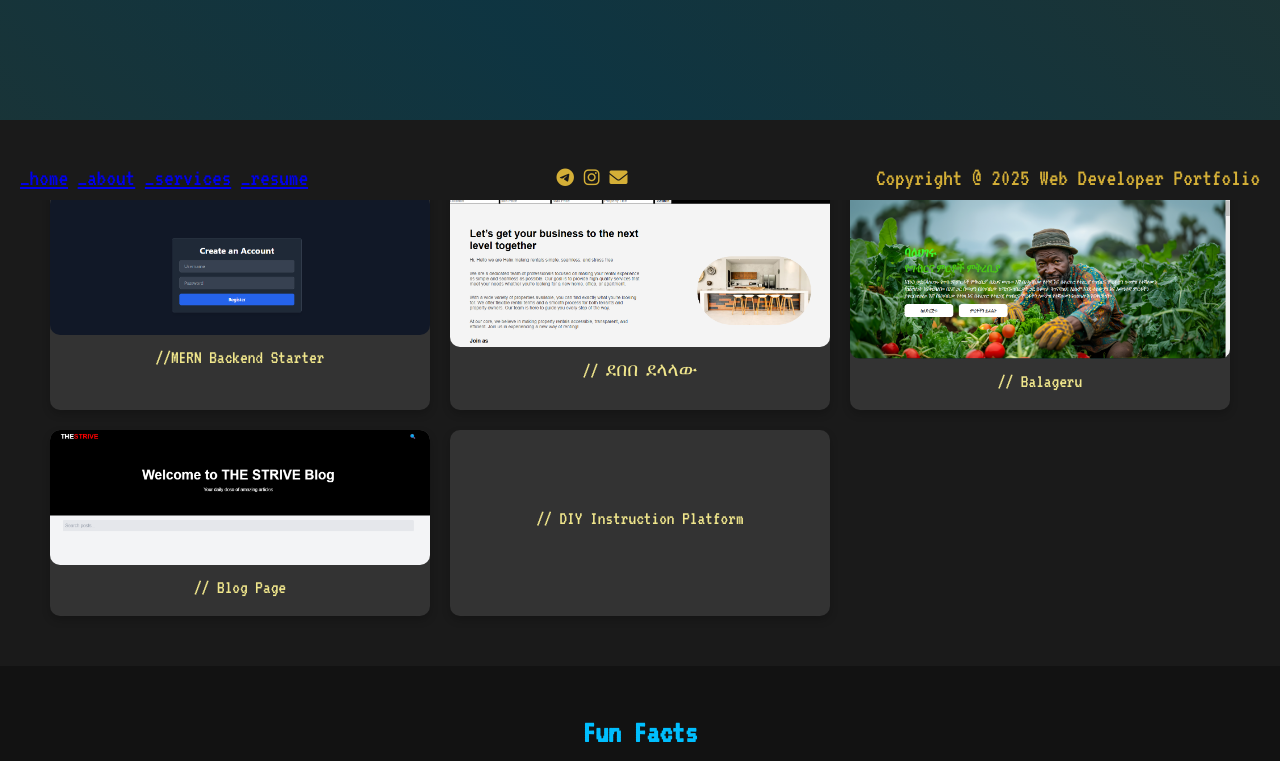
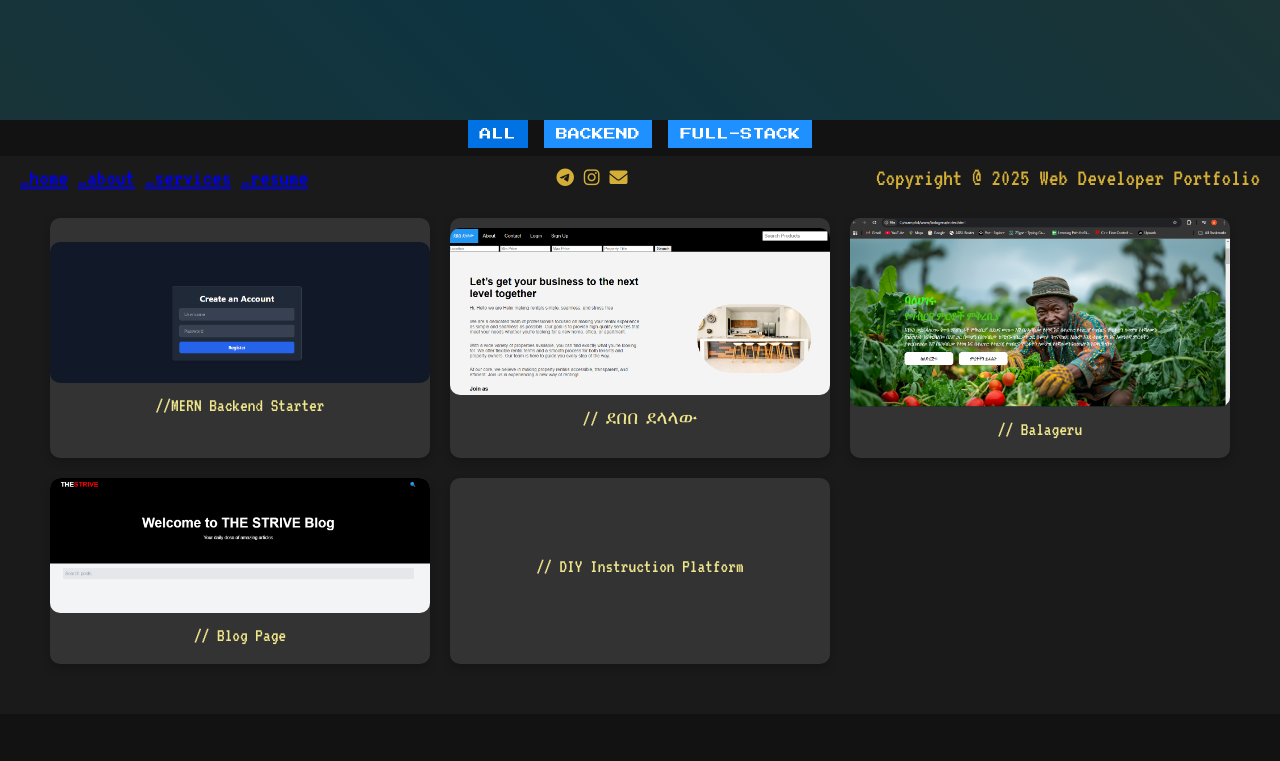
Before and after one commit to adams1864/Eliyanan, a plain HTML site: page Ela/portfolio.html in a window 1280 px wide. Shown: the part 600-1361 px from the top of the page. Drawn offline with Linux system fonts and the light colour scheme.

Commit message:
fix/unfinished modification

```diff
--- a/Ela/portfolio.html
+++ b/Ela/portfolio.html
@@ -80,6 +80,7 @@
       padding: 50px;
       background-color: #1a1a1a;
       position: relative;
+      justify-content: center; /* Add this line */
     }
     .portfolio-item {
       background-color: #333;
@@ -286,6 +287,40 @@
       background-color: #00bfff;
       transform: scale(1.1);
     }
+    #filter-buttons {
+      margin-bottom: 20px;
+    }
+
+    .filter-btn {
+      background: #1e90ff;
+      border: none;
+      padding: 8px 12px;
+      color: #fff;
+      font-size: 12px;
+      cursor: pointer;
+      font-family: 'Press Start 2P', cursive;
+      text-transform: uppercase;
+      margin: 0 5px;
+    }
+
+    .filter-btn.active {
+      background: #0072e3;
+    }
+
+    .portfolio-item, .fun-facts, .contact-container {
+      opacity: 0;
+      transform: translateY(20px);
+      transition: opacity 0.5s ease, transform 0.5s ease;
+    }
+
+    .portfolio-item.visible, .fun-facts.visible, .contact-container.visible {
+      opacity: 1;
+      transform: translateY(0);
+    }
+
+    .hidden {
+      display: none;
+    }
   </style>
 </head>
 <body>
@@ -312,33 +347,38 @@
     <p class="highlight">...I have spent  years  in web development, with a strong background in back-end technologies.</p>
     <p class="text-content">Throughout my career, I have worked on a variety of projects that showcase my skills in web development. From creating dynamic and responsive websites to developing robust APIs and managing databases, I have consistently delivered high-quality solutions that meet client needs. My portfolio highlights some of the key projects I have worked on, demonstrating my ability to tackle complex challenges and deliver exceptional results.</p>
   </div>
+  <div id="filter-buttons">
+    <button class="filter-btn active" data-filter="all">All</button>
+    <button class="filter-btn" data-filter="backend">Backend</button>
+    <button class="filter-btn" data-filter="full-stack">Full-Stack</button>
+  </div>
   <div class="portfolio">
-    <div class="portfolio-item">
+    <div class="portfolio-item" data-category="backend">
       <a href="https://github.com/adams1864/Express_starter_file/tree/main">
         <img src="images/Screenshot 2024-11-01 191258.png" alt="MERN Backend Starter">
         <p class="text">//MERN Backend Starter</p>
       </a>
     </div>
-    <div class="portfolio-item">
+    <div class="portfolio-item" data-category="full-stack">
       <a href="https://github.com/adams1864/rental-system/tree/main">
         <img src="images/image.png" alt="ደበበ ደላላው">
         <p class="text">// ደበበ ደላላው</p>
       </a>
     </div>
     <!-- Add more portfolio items as needed -->
-    <div class="portfolio-item">
+    <div class="portfolio-item" data-category="full-stack">
       <a href="https://adams1864.github.io/phpproj/">
         <img src="images/Screenshot 2025-02-16 234150.png" alt="Balageru">
         <p class="text">// Balageru</p>
       </a>
     </div>
-    <div class="portfolio-item">
+    <div class="portfolio-item" data-category="full-stack">
       <a href="https://github.com/adams1864/blog4zteam/tree/main">
         <img src="images/blog.png" alt="Blog">
         <p class="text">// Blog Page</p>
       </a>
     </div>
-     <div class="portfolio-item">
+     <div class="portfolio-item" data-category="full-stack">
       <a href="https://github.com/adams1864/DIY-Project-Instruction-Platform">
         <p class="text">// DIY Instruction Platform</p>
       </a>
--- a/Ela/script.js
+++ b/Ela/script.js
@@ -1,10 +1,13 @@
+
 // Dark Mode Toggle
 const themeToggle = document.getElementById('theme-toggle');
+if (themeToggle) {
   themeToggle.addEventListener('click', () => {
     document.body.classList.toggle('dark-mode');
     const isDarkMode = document.body.classList.contains('dark-mode');
     localStorage.setItem('dark-mode', isDarkMode);
   });
+}
 
 // Check for saved dark mode preference
 const savedDarkMode = localStorage.getItem('dark-mode');
@@ -16,9 +19,51 @@ if (savedDarkMode === 'true') {
 const showMoreButton = document.getElementById('show-more');
 const projectCards = document.querySelectorAll('.project-card');
 
+if (showMoreButton) {
   showMoreButton.addEventListener('click', () => {
     projectCards.forEach((card) => {
       card.style.display = 'block';
     });
     showMoreButton.style.display = 'none';
   });
+}
+
+// Project Filtering
+const filterButtons = document.querySelectorAll('.filter-btn');
+const portfolioItems = document.querySelectorAll('.portfolio-item');
+
+if (filterButtons.length > 0 && portfolioItems.length > 0) {
+  filterButtons.forEach(button => {
+    button.addEventListener('click', () => {
+      const filter = button.getAttribute('data-filter');
+
+      filterButtons.forEach(btn => btn.classList.remove('active'));
+      button.classList.add('active');
+
+      portfolioItems.forEach(item => {
+        const category = item.getAttribute('data-category');
+        if (filter === 'all' || filter === category) {
+          item.classList.remove('hidden');
+        } else {
+          item.classList.add('hidden');
+        }
+      });
+    });
+  });
+}
+
+// Intersection Observer for animations
+const observer = new IntersectionObserver((entries) => {
+  entries.forEach(entry => {
+    if (entry.isIntersecting) {
+      entry.target.classList.add('visible');
+    }
+  });
+}, {
+  threshold: 0.1
+});
+
+const elementsToAnimate = document.querySelectorAll('.portfolio-item, .fun-facts, .contact-container');
+elementsToAnimate.forEach(element => {
+  observer.observe(element);
+});
```
Lines whose indentation alone changed are shown as unchanged.
